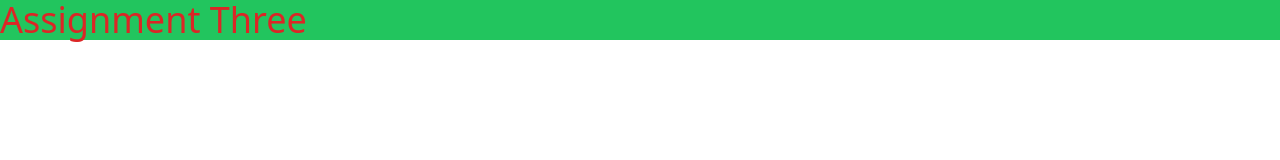
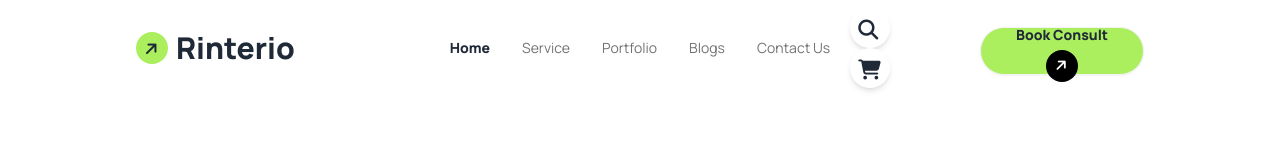
Before and after one commit to samiuzaman/Assignment-Three, a plain HTML site: page index.html in a window 1280 px wide. Drawn offline with nearby package versions, Linux system fonts and the light colour scheme.

Commit message:
Nav Section Code

```diff
--- a/index.html
+++ b/index.html
@@ -1,5 +1,5 @@
 <!DOCTYPE html>
-<html lang="en">
+<html lang="en" data-theme="light">
   <head>
     <meta charset="UTF-8" />
     <meta name="viewport" content="width=device-width, initial-scale=1.0" />
@@ -26,9 +26,80 @@
     <!-- Tailwind CSS CDN Link -->
     <script src="https://cdn.tailwindcss.com"></script>
   </head>
-  <body>
-    <header>
-      <h1 class="text-red-600 bg-green-500 text-4xl">Assignment Three</h1>
+  <body class="font-[Manrope]">
+    <header class="w-11/12 lg:w-4/5 mx-auto">
+      <nav>
+        <div class="navbar bg-base-100">
+          <div class="navbar-start">
+            <div class="flex justify-center items-center gap-2">
+              <i
+                class="fa-solid fa-arrow-right w-8 h-8 bg-[#ABEF5F] p-2 rounded-full -rotate-45"
+              ></i>
+              <h2 class="text-3xl font-extrabold">Rinterio</h2>
+            </div>
+          </div>
+          <div class="navbar-center hidden lg:flex">
+            <ul class="menu menu-horizontal px-1">
+              <li class="font-extrabold"><a>Home</a></li>
+              <li class="text-[#737373]"><a>Service</a></li>
+              <li class="text-[#737373]"><a>Portfolio</a></li>
+              <li class="text-[#737373]"><a>Blogs</a></li>
+              <li class="text-[#737373]"><a>Contact Us</a></li>
+            </ul>
+          </div>
+
+          <div class="navbar-end">
+            <div class="dropdown">
+              <div
+                tabindex="0"
+                role="button"
+                class="btn btn-ghost lg:hidden mr-2"
+              >
+                <svg
+                  xmlns="http://www.w3.org/2000/svg"
+                  class="h-5 w-5"
+                  fill="none"
+                  viewBox="0 0 24 24"
+                  stroke="currentColor"
+                >
+                  <path
+                    stroke-linecap="round"
+                    stroke-linejoin="round"
+                    stroke-width="2"
+                    d="M4 6h16M4 12h8m-8 6h16"
+                  />
+                </svg>
+              </div>
+              <ul
+                tabindex="0"
+                class="menu menu-sm dropdown-content bg-base-100 rounded-box z-[1] mt-3 mr-16 w-20 p-1 shadow"
+              >
+                <li class="font-extrabold"><a>Home</a></li>
+                <li class="text-[#737373]"><a>Service</a></li>
+                <li class="text-[#737373]"><a>Portfolio</a></li>
+                <li class="text-[#737373]"><a>Blogs</a></li>
+                <li class="text-[#737373]"><a>Contact Us</a></li>
+              </ul>
+            </div>
+            <div class="hidden lg:block">
+              <i
+                class="fa-solid fa-magnifying-glass text-xl w-10 h-10 mr-4 p-2 bg-[#FFFFFF] shadow-md rounded-full"
+              ></i>
+              <i
+                class="fa-solid fa-cart-shopping text-xl w-10 h-10 mr-4 p-2 bg-[#FFFFFF] shadow-md rounded-full"
+              ></i>
+            </div>
+            <div class="hidden lg:block">
+              <a class="btn bg-[#ABEF5F] rounded-full font-extrabold ml-4"
+                >Book Consult
+                <i
+                  class="fa-solid fa-arrow-right w-8 h-8 bg-black text-white p-2 rounded-full -rotate-45"
+                ></i
+              ></a>
+            </div>
+          </div>
+        </div>
+      </nav>
     </header>
     <main></main>
     <footer></footer>
```
